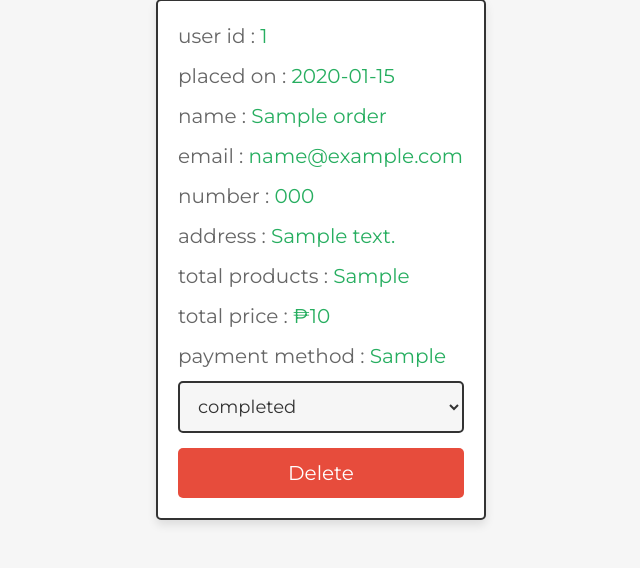
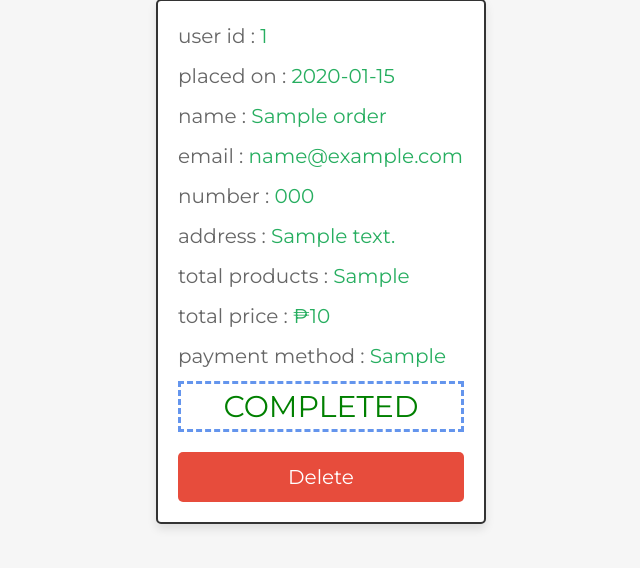
Before and after one commit to mitchhuan/eSugboMarket.final, a PHP site: page /admin_completedorders.php in a window 1280 px wide. Shown: the part 164-732 px from the top of the page, without its empty margins (319-959 px from the left). Run offline with PHP 8.4, Linux system fonts and the light colour scheme; the visitor is signed in with stand-in values (Sample User, id 1); tables that the repository leaves empty hold one stand-in row (values such as "Sample post"); grey boxes marked "Sample" are stand-in pictures; data that the repository does not hold is empty; some libraries are stand-ins or nearby versions.

Commit message:
Update admin_completedorders.php

```diff
--- a/admin_completedorders.php
+++ b/admin_completedorders.php
@@ -75,9 +75,7 @@ if(isset($_GET['delete'])){
          <p> payment method : <span><?= $fetch_orders['method']; ?></span> </p>
          <form action="" method="POST">
             <input type="hidden" name="order_id" value="<?= $fetch_orders['order_id']; ?>">
-            <select name="update_payment" class="drop-down">
-               <option value="" selected disabled><?= $fetch_orders['payment_status']; ?></option>
-            </select>
+            <p style="border-style: dashed; border-color:#6495ED; text-align: center; color:green; font-size: 30px;">COMPLETED</p>
             <div class="flex-btn">
                <a href="admin_orders.php?delete=<?= $fetch_orders['order_id']; ?>" class="delete-btn" onclick="return confirm('delete this order?');">delete</a>
             </div>
```
